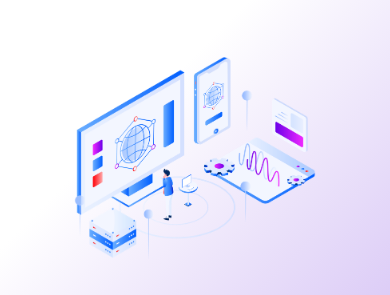
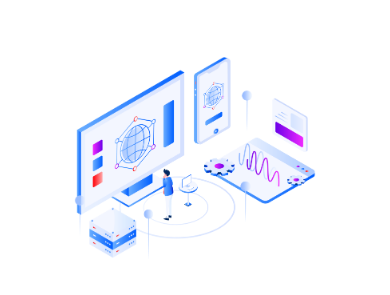
Before and after one commit to harshrana117/rev.ed, a plain HTML site: page index.html in a window 390 px wide. Shown: the part 77-372 px from the top of the page. Drawn offline with nearby package versions, Linux system fonts and the light colour scheme.

Commit message:
mobile version's landing page background made white.
an optional theme is also provided in the comment, for quick reference.

```diff
--- a/style/index.scss
+++ b/style/index.scss
@@ -78,8 +78,8 @@ html{
 		}
 	}
 	@media screen and (max-width: 720px){
-		background: rgb(185,153,238);
-background: linear-gradient(315deg, rgba(185,153,238,1) 0%, rgba(255,255,255,1) 73%, rgba(255,255,255,1) 100%);
+		background-image: none;
+		// background-image: linear-gradient(to bottom, #f0c5ff, #efd5ff, #f1e4ff, #f7f2ff, #ffffff);
 		display:block;
 		.image{
 			margin:10px 10px;
```
Also changed, not shown: style/index.css, 1 other file.
